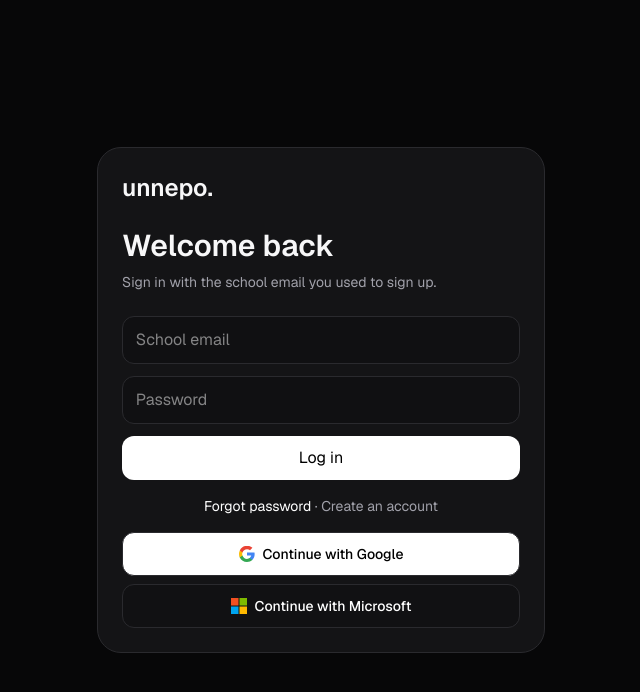
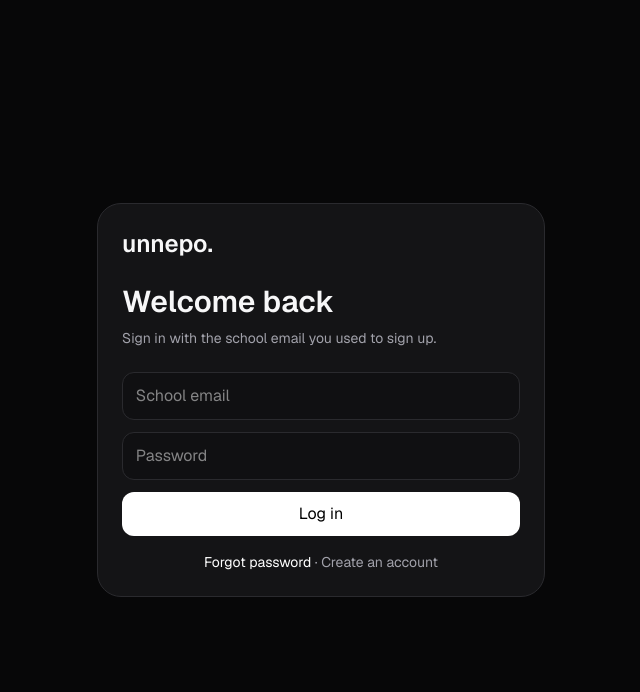
Before and after one commit to agdavi27/unnepo, a Next.js app: page /login in a window 1280 px wide. Shown: the top 692 px of the page, without its empty margins (319-959 px from the left). Built offline with nearby package versions, Linux system fonts and the light colour scheme; no server answers.

Commit message:
Use school email and password only, and mark a valid school address.
Google and Microsoft are no longer offered as a way to sign up or log in. A green check appears beside the email field once the address ends in a school domain.

Co-authored-by: agdavi27 <agdavi27@colby.edu>

```diff
--- a/app/globals.css
+++ b/app/globals.css
@@ -1,4 +1,6 @@
-@import "tailwindcss";
+@import "tailwindcss" source(none);
+@source "../app";
+@source "../components";
 
 @theme inline {
   --font-sans: var(--font-geist-sans);
--- a/app/login/page.tsx
+++ b/app/login/page.tsx
@@ -1,12 +1,10 @@
 import { Suspense } from "react";
 import { LoginForm } from "@/components/auth/auth-forms";
-import { oauthReady } from "@/lib/services/oauth";
 
 export default function Page() {
-  const ready = oauthReady();
   return (
     <Suspense>
-      <LoginForm google={ready.google} microsoft={ready.microsoft} />
+      <LoginForm />
     </Suspense>
   );
 }
--- a/app/page.tsx
+++ b/app/page.tsx
@@ -1,12 +1,10 @@
 import { Suspense } from "react";
 import { Landing } from "@/components/marketing/landing";
-import { oauthReady } from "@/lib/services/oauth";
 
 export default function Page() {
-  const ready = oauthReady();
   return (
     <Suspense>
-      <Landing google={ready.google} microsoft={ready.microsoft} />
+      <Landing />
     </Suspense>
   );
 }
--- a/app/signup/page.tsx
+++ b/app/signup/page.tsx
@@ -1,12 +1,10 @@
 import { Suspense } from "react";
 import { SignupForm } from "@/components/auth/auth-forms";
-import { oauthReady } from "@/lib/services/oauth";
 
 export default function Page() {
-  const ready = oauthReady();
   return (
     <Suspense>
-      <SignupForm google={ready.google} microsoft={ready.microsoft} />
+      <SignupForm />
     </Suspense>
   );
 }
--- a/components/auth/auth-forms.tsx
+++ b/components/auth/auth-forms.tsx
@@ -6,6 +6,7 @@ import { useState } from "react";
 import { useForm } from "react-hook-form";
 import { z } from "zod";
 import { zodResolver } from "@hookform/resolvers/zod";
+import { Check } from "lucide-react";
 import { isSchoolEmail } from "@/lib/schools";
 
 const signupSchema = z.object({
@@ -14,7 +15,7 @@ const signupSchema = z.object({
   password: z.string().min(8, "Use at least 8 characters"),
 });
 
-export function SignupForm({ google = false, microsoft = false }: { google?: boolean; microsoft?: boolean }) {
+export function SignupForm() {
   const params = useSearchParams();
   const router = useRouter();
   const [error, setError] = useState(params.get("error") || "");
@@ -71,23 +72,22 @@ export function SignupForm({ google = false, microsoft = false }: { google?: boo
   return (
     <AuthShell title="Create your account" subtitle="Use a school email such as name@college.edu. Personal addresses like Gmail are not eligible.">
       <form method="post" action="/api/auth/signup" onSubmit={form.handleSubmit(onSubmit)} className="space-y-3">
-        <input type="hidden" name="referralCode" value={params.get("ref") || ""} />
-        <input className="field" placeholder="Full name" autoComplete="name" {...form.register("name")} />
+        <input type="hidden" name="referralCode" value={params.get("ref") || ""} suppressHydrationWarning />
+        <input className="field" placeholder="Full name" autoComplete="name" suppressHydrationWarning {...form.register("name")} />
         {form.formState.errors.name ? <p className="text-sm text-red-300">{form.formState.errors.name.message}</p> : null}
-        <input className="field" placeholder="School email" autoComplete="email" {...form.register("email")} />
+        <SchoolEmailField value={form.watch("email")} placeholder="School email" autoComplete="email" {...form.register("email")} />
         {form.formState.errors.email ? <p className="text-sm text-red-300">{form.formState.errors.email.message}</p> : null}
-        <input className="field" type="password" placeholder="Password (8+ characters)" autoComplete="new-password" {...form.register("password")} />
+        <input className="field" type="password" placeholder="Password (8+ characters)" autoComplete="new-password" suppressHydrationWarning {...form.register("password")} />
         {form.formState.errors.password ? <p className="text-sm text-red-300">{form.formState.errors.password.message}</p> : null}
         {error ? <p className="text-sm text-red-300">{error}</p> : null}
         <button type="submit" disabled={busy} className="h-11 w-full rounded-xl bg-white font-semibold text-black disabled:opacity-60">{busy ? "Creating account…" : "Create account"}</button>
       </form>
       <p className="mt-4 text-center text-sm text-muted">Already have an account? <Link href="/login" className="text-white">Log in</Link></p>
-      <ProviderButtons google={google} microsoft={microsoft} />
     </AuthShell>
   );
 }
 
-export function LoginForm({ google = false, microsoft = false }: { google?: boolean; microsoft?: boolean }) {
+export function LoginForm() {
   const router = useRouter();
   const params = useSearchParams();
   const [error, setError] = useState(params.get("error") || "");
@@ -138,50 +138,24 @@ export function LoginForm({ google = false, microsoft = false }: { google?: bool
   return (
     <AuthShell title="Welcome back" subtitle={params.get("verified") ? "Email verified. Your 25 credits are ready." : "Sign in with the school email you used to sign up."}>
       <form onSubmit={submit} className="space-y-3">
-        <input className="field" placeholder="School email" autoComplete="email" value={email} onChange={(event) => setEmail(event.target.value)} />
-        <input className="field" type="password" placeholder="Password" autoComplete="current-password" value={password} onChange={(event) => setPassword(event.target.value)} />
+        <SchoolEmailField placeholder="School email" autoComplete="email" value={email} onChange={(event) => setEmail(event.target.value)} />
+        <input className="field" type="password" placeholder="Password" autoComplete="current-password" value={password} onChange={(event) => setPassword(event.target.value)} suppressHydrationWarning />
         {error ? <p className="text-sm text-red-300">{error}</p> : null}
         <button type="submit" disabled={busy} className="h-11 w-full rounded-xl bg-white font-semibold text-black disabled:opacity-60">{busy ? "Working…" : "Log in"}</button>
       </form>
       {unverified ? <button type="button" onClick={verifyAndLogin} disabled={busy} className="mt-3 h-11 w-full rounded-xl border border-line">Verify school email and continue</button> : null}
       <p className="mt-4 text-center text-sm text-muted"><Link href="/reset" className="text-white">Forgot password</Link> · <Link href="/signup">Create an account</Link></p>
-      <ProviderButtons google={google} microsoft={microsoft} />
     </AuthShell>
   );
 }
 
-export function ProviderButtons({ compact = false, google = false, microsoft = false }: { compact?: boolean; google?: boolean; microsoft?: boolean }) {
+function SchoolEmailField({ value, ref, ...props }: { value: string; ref?: React.Ref<HTMLInputElement> } & React.InputHTMLAttributes<HTMLInputElement>) {
+  const recognized = isSchoolEmail(value || "");
   return (
-    <div className={compact ? "flex flex-col gap-2 sm:flex-row" : "mt-4 grid gap-2"}>
-      <a href={google ? "/api/oauth/google" : "/connect?provider=google"} className="flex h-11 flex-1 items-center justify-center gap-2 rounded-xl border border-line bg-white text-sm font-medium text-black">
-        <GoogleMark /> Continue with Google
-      </a>
-      <a href={microsoft ? "/api/oauth/microsoft" : "/connect?provider=microsoft"} className="flex h-11 flex-1 items-center justify-center gap-2 rounded-xl border border-line bg-[#111113] text-sm font-medium text-white">
-        <MicrosoftMark /> Continue with Microsoft
-      </a>
+    <div className="relative">
+      <input {...props} ref={ref} value={value} className="field pr-10" suppressHydrationWarning />
+      {recognized ? <Check className="pointer-events-none absolute top-1/2 right-3 h-5 w-5 -translate-y-1/2 text-emerald-400" aria-hidden={false} aria-label="School email looks right" /> : null}
     </div>
-  );
-}
-
-function GoogleMark() {
-  return (
-    <svg viewBox="0 0 18 18" className="h-4 w-4" aria-hidden="true">
-      <path fill="#4285F4" d="M17.6 9.2c0-.6-.1-1.2-.2-1.8H9v3.4h4.8a4.1 4.1 0 0 1-1.8 2.7v2.2h2.9c1.7-1.6 2.7-3.9 2.7-6.5Z" />
-      <path fill="#34A853" d="M9 18c2.4 0 4.5-.8 6-2.2l-2.9-2.2c-.8.6-1.9.9-3.1.9-2.4 0-4.4-1.6-5.1-3.8H.9v2.3A9 9 0 0 0 9 18Z" />
-      <path fill="#FBBC05" d="M3.9 10.7A5.4 5.4 0 0 1 3.6 9c0-.6.1-1.2.3-1.7V5H.9A9 9 0 0 0 0 9c0 1.4.3 2.8.9 4l3-2.3Z" />
-      <path fill="#EA4335" d="M9 3.6c1.3 0 2.5.5 3.4 1.3L15.1 2A9 9 0 0 0 .9 5l3 2.3C4.6 5.2 6.6 3.6 9 3.6Z" />
-    </svg>
-  );
-}
-
-function MicrosoftMark() {
-  return (
-    <svg viewBox="0 0 16 16" className="h-4 w-4" aria-hidden="true">
-      <path fill="#F25022" d="M0 0h7.5v7.5H0z" />
-      <path fill="#7FBA00" d="M8.5 0H16v7.5H8.5z" />
-      <path fill="#00A4EF" d="M0 8.5h7.5V16H0z" />
-      <path fill="#FFB900" d="M8.5 8.5H16V16H8.5z" />
-    </svg>
   );
 }
 
@@ -210,7 +184,7 @@ export function ResetForm() {
   return (
     <AuthShell title="Reset password" subtitle="We'll only email school addresses that already have an account.">
       <form onSubmit={request} className="space-y-3">
-        <input className="field" placeholder="School email" value={email} onChange={(event) => setEmail(event.target.value)} />
+        <SchoolEmailField placeholder="School email" value={email} onChange={(event) => setEmail(event.target.value)} />
         <button className="h-11 w-full rounded-xl bg-white font-semibold text-black">Send reset link</button>
       </form>
       <form onSubmit={reset} className="mt-4 space-y-3">
--- a/components/product/settings-view.tsx
+++ b/components/product/settings-view.tsx
@@ -169,8 +169,6 @@ export function SettingsView({ initialTab = "profile", initialMessage = "" }: {
         <section className="mt-6 grid max-w-2xl gap-3">
           <ConnectCard title="Gmail" detail={me?.mailboxes.find((item) => item.provider === "gmail")?.email || "Send from your own inbox"} href="/api/oauth/gmail" />
           <ConnectCard title="Outlook" detail={me?.mailboxes.find((item) => item.provider === "outlook")?.email || "Microsoft 365 mailbox"} href="/api/oauth/outlook" />
-          <ConnectCard title="Google login" detail="School Google account" href="/api/oauth/google" />
-          <ConnectCard title="Microsoft login" detail="School Microsoft account" href="/api/oauth/microsoft" />
         </section>
       ) : null}
       {tab === "billing" ? (
```
Also changed, not shown: app/connect/page.tsx (+9 -9 lines), components/marketing/landing.tsx (+15 -10 lines), 1 other file (tests, documents, lock files or other folders).
